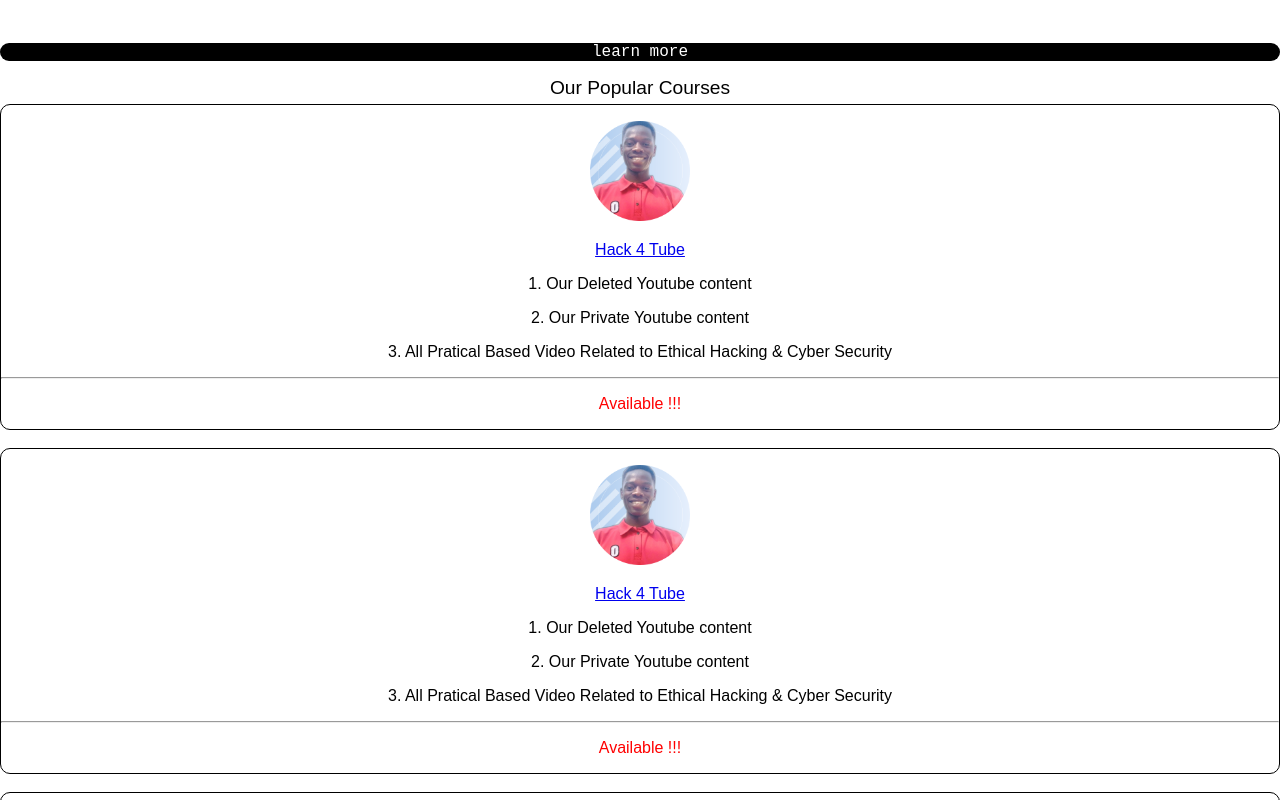
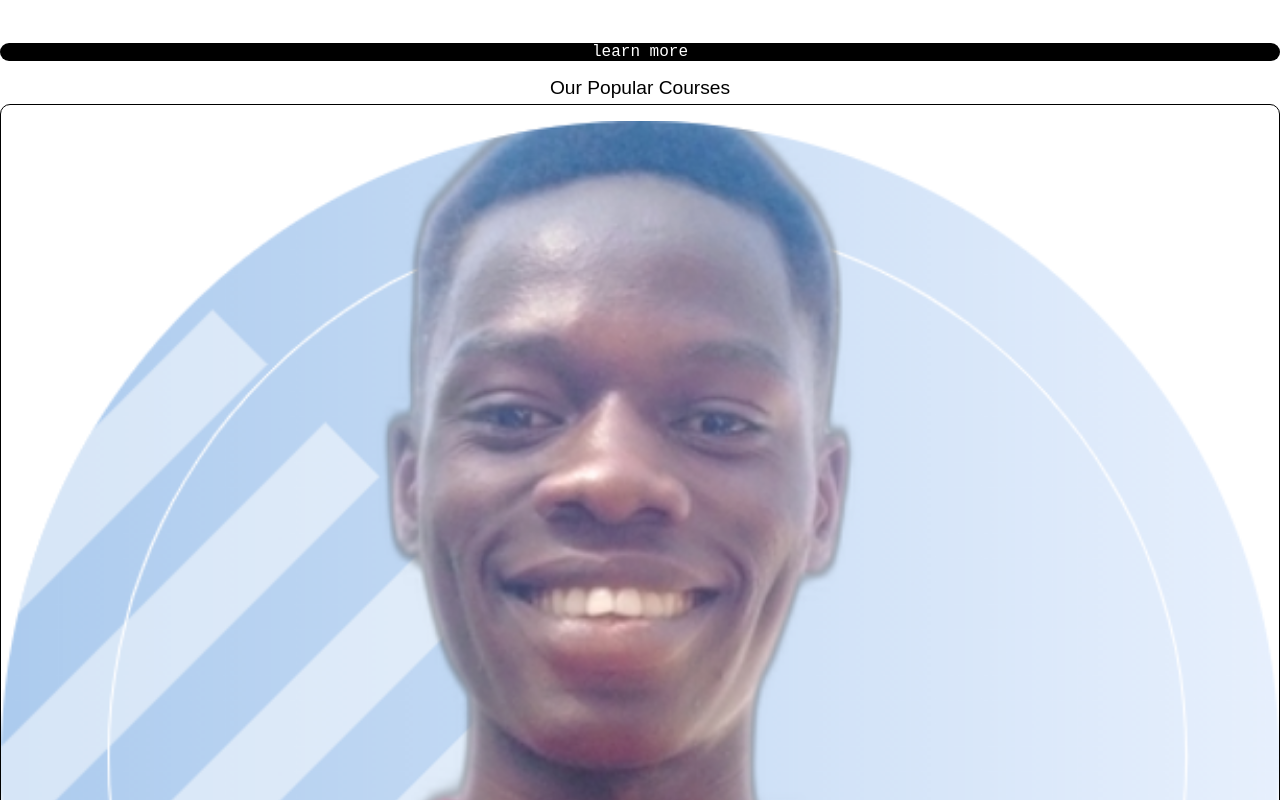
Before and after one commit to abrahamdominic/cypertechxploit, a plain HTML site: page index.html in a window 1280 px wide. Shown: the part 1380-2180 px from the top of the page. Drawn offline with Linux system fonts and the light colour scheme.

Commit message:
Update index.html

```diff
--- a/index.html
+++ b/index.html
@@ -1,7 +1,7 @@
 <!DOCTYPE html>
 <html>
 <head>
-<meta name="viewport" content="width=device-width, initial-scale=1">
+<meta name="viewport" content="width=device-width, initial-scale=1.0">
 <link rel="stylesheet" href="https://cdnjs.cloudflare.com/ajax/libs/font-awesome/4.7.0/css/font-awesome.min.css">
 
 <link rel="stylesheet" href="style.css">
@@ -54,7 +54,7 @@
 
 
  <div class="art">
-  <p><img class="pics" src="./profile.png" alt="Hacker" width="100px" height="100px"></p>
+  <p><img class="pics" src="./profile.png" alt="Hacker"  style="width:100%;"></p>
    <p><a href="hack.html">Hack 4 Tube</a></p>
    <p>1. Our Deleted Youtube content</p>
    <p>  2. Our Private Youtube content</p>
```
